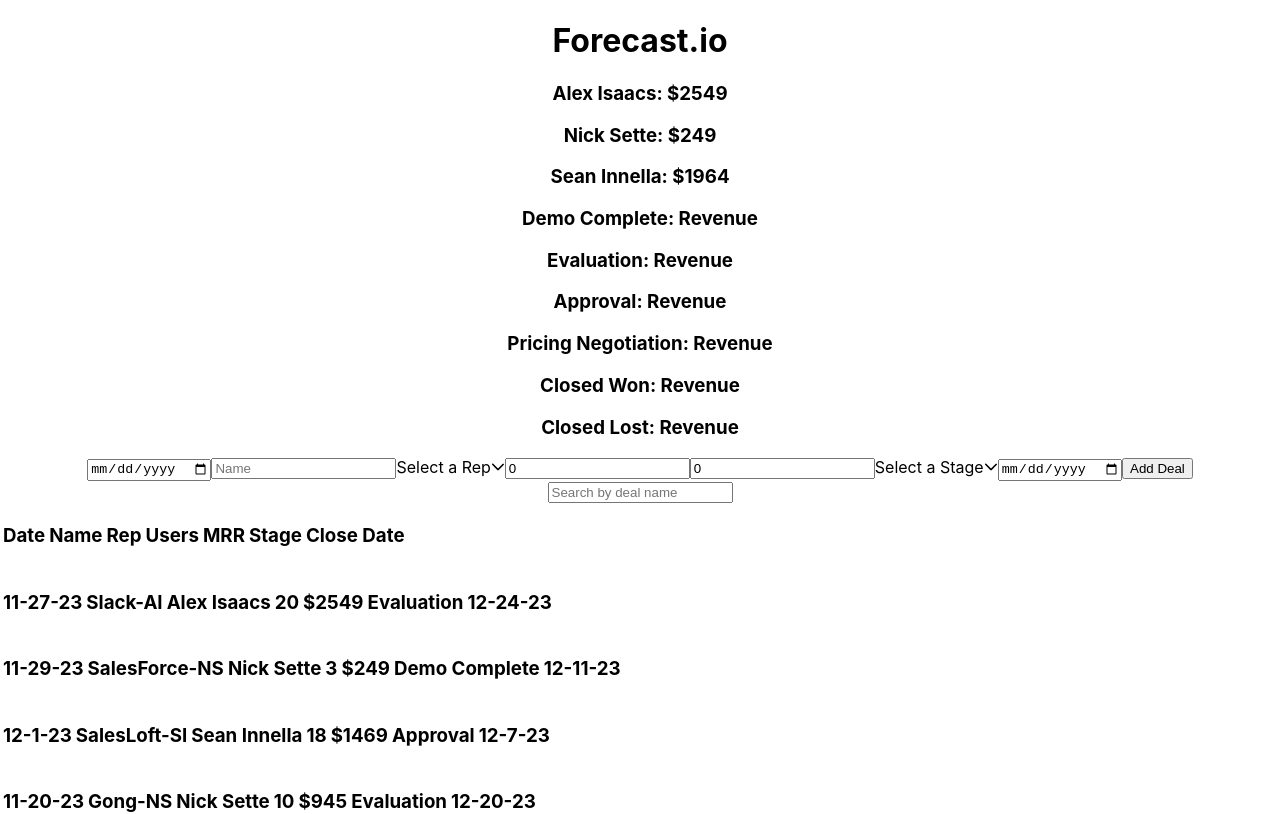
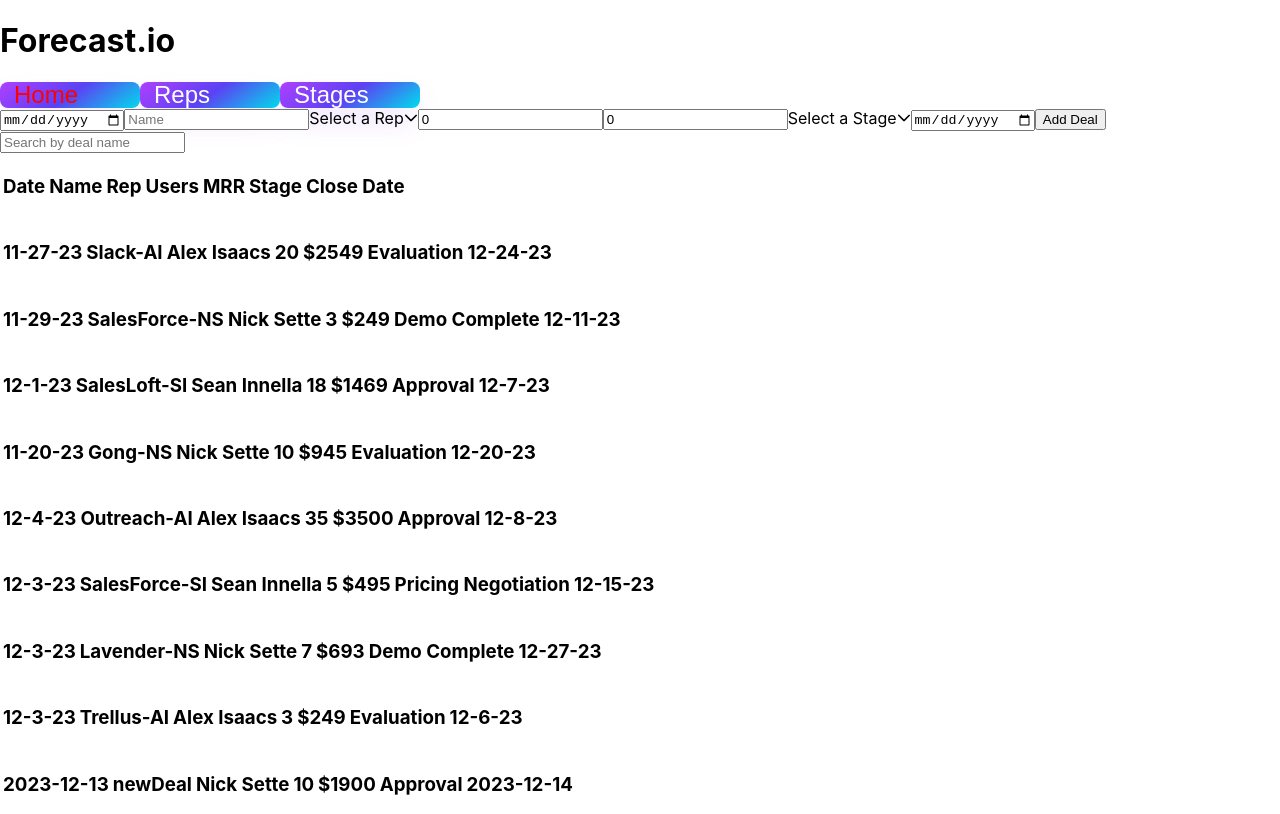
Before and after one commit to Alexisaacs18/salesForcasting, a React (Create React App) app in the folder sales-forcasting/: page / in a window 1280 px wide. Shown: the top 814 px of the page. Built offline with nearby package versions, Linux system fonts and the light colour scheme; data requests are answered from the project's data file.

Commit message:
React Routing

```diff
--- a/sales-forcasting/package.json
+++ b/sales-forcasting/package.json
@@ -9,6 +9,7 @@
     "primereact": "^10.2.1",
     "react": "^18.2.0",
     "react-dom": "^18.2.0",
+    "react-router-dom": "^6.20.1",
     "react-scripts": "5.0.1",
     "web-vitals": "^2.1.4"
   },
--- a/sales-forcasting/src/App.js
+++ b/sales-forcasting/src/App.js
@@ -1,26 +1,20 @@
+// App.js
 import React from 'react';
-import PipelineContainer from './Components/PipelineContainer';
-import RepPage from './Components/RepPage';
-import StagePage from './Components/StagePage';
-import ClosePage from './Components/ClosePage';
+import { Outlet } from 'react-router-dom';
 import Header from './Components/Header';
-import './App.css';
-import { PrimeReactProvider, PrimeReactContext } from 'primereact/api';
 
 
 function App() {
   return (
-    <PrimeReactProvider>
-      <div className="App">
+
+    <>
+      <header>
         <Header />
-        <RepPage />
-        <ClosePage />
-        <StagePage />
-        <PipelineContainer />
-      </div>
-    </PrimeReactProvider>
+      </header>
+      <Outlet />
+    </>
+  );
 
-  );
 }
 
 export default App;
--- a/sales-forcasting/src/Components/Header.js
+++ b/sales-forcasting/src/Components/Header.js
@@ -1,9 +1,38 @@
 import React from 'react';
+import { NavLink } from "react-router-dom";
+import { PrimeReactProvider } from 'primereact/api';
+import '../index.css';
+
+
 
 function Header() {
     return (
         <div className="Header">
             <h1>Forecast.io</h1>
+
+            <PrimeReactProvider>
+
+                <nav>
+                    <NavLink
+                        to="/"
+                        className="nav-link"
+                    >
+                        Home
+                    </NavLink>
+                    <NavLink
+                        to="/reps"
+                        className="nav-link"
+                    >
+                        Reps
+                    </NavLink>
+                    <NavLink
+                        to="/stages"
+                        className="nav-link"
+                    >
+                        Stages
+                    </NavLink>
+                </nav>
+            </PrimeReactProvider>
         </div>
     );
 }
--- a/sales-forcasting/src/Components/PipelineContainer.js
+++ b/sales-forcasting/src/Components/PipelineContainer.js
@@ -2,6 +2,7 @@
 import Deals from './Deals';
 import Search from './Search';
 import NewDealForm from './NewDealForm';
+
 
 function PipelineContainer() {
     const url = "http://localhost:3001/deals"
@@ -54,6 +55,7 @@
             {filteredDeals.map((deal) => (
                 <Deals key={deal.id} deal={deal} />
             ))}
+
         </div>
     );
 }
--- a/sales-forcasting/src/index.css
+++ b/sales-forcasting/src/index.css
@@ -11,3 +11,85 @@
   font-family: source-code-pro, Menlo, Monaco, Consolas, 'Courier New',
     monospace;
 }
+
+
+.nav-link {
+  align-items: center;
+  background-image: linear-gradient(144deg, #AF40FF, #5B42F3 50%, #00DDEB);
+  border: 0;
+  border-radius: 8px;
+  box-shadow: rgba(151, 65, 252, 0.2) 0 15px 30px -5px;
+  box-sizing: border-box;
+  color: #FFFFFF;
+  display: inline-block;
+  font-family: Phantomsans, sans-serif;
+  font-size: 20px;
+  justify-content: center;
+  line-height: 1em;
+  max-width: 100%;
+  min-width: 140px;
+  padding: 1px 14px;
+  text-decoration: none;
+  user-select: none;
+  -webkit-user-select: none;
+  touch-action: manipulation;
+  white-space: nowrap;
+  cursor: pointer;
+}
+
+.active {
+  color: red;
+}
+
+
+.button-63:active,
+.button-63:hover {
+  outline: 0;
+}
+
+@media (min-width: 768px) {
+  .nav-link {
+    font-size: 24px;
+    max-width: 16px;
+  }
+}
+
+
+
+
+/* CSS */
+.button-63 {
+  align-items: center;
+  background-image: linear-gradient(144deg, #AF40FF, #5B42F3 50%, #00DDEB);
+  border: 0;
+  border-radius: 8px;
+  box-shadow: rgba(151, 65, 252, 0.2) 0 15px 30px -5px;
+  box-sizing: border-box;
+  color: #FFFFFF;
+  display: flex;
+  font-family: Phantomsans, sans-serif;
+  font-size: 20px;
+  justify-content: center;
+  line-height: 1em;
+  max-width: 100%;
+  min-width: 140px;
+  padding: 19px 24px;
+  text-decoration: none;
+  user-select: none;
+  -webkit-user-select: none;
+  touch-action: manipulation;
+  white-space: nowrap;
+  cursor: pointer;
+}
+
+.button-63:active,
+.button-63:hover {
+  outline: 0;
+}
+
+@media (min-width: 768px) {
+  .button-63 {
+    font-size: 24px;
+    min-width: 196px;
+  }
+}
--- a/sales-forcasting/src/index.js
+++ b/sales-forcasting/src/index.js
@@ -1,17 +1,11 @@
 import React from 'react';
 import ReactDOM from 'react-dom/client';
 import './index.css';
-import App from './App';
-import reportWebVitals from './reportWebVitals';
+import { createBrowserRouter, RouterProvider } from 'react-router-dom';
+import routes from "./routes.js";
 
-const root = ReactDOM.createRoot(document.getElementById('root'));
-root.render(
-  <React.StrictMode>
-    <App />
-  </React.StrictMode>
-);
+// Create a BrowserRouter instance
+const router = createBrowserRouter(routes);
 
-// If you want to start measuring performance in your app, pass a function
-// to log results (for example: reportWebVitals(console.log))
-// or send to an analytics endpoint. Learn more: https://bit.ly/CRA-vitals
-reportWebVitals();
+const root = ReactDOM.createRoot(document.getElementById("root"));
+root.render(<RouterProvider router={router} />);
--- /dev/null
+++ b/sales-forcasting/src/routes.js
@@ -0,0 +1,28 @@
+// routes.js
+import App from "./App";
+import PipelineContainer from "./Components/PipelineContainer";
+import RepPage from "./Components/RepPage";
+import StagePage from "./Components/StagePage";
+
+const routes = [
+    {
+        path: "/",
+        element: <App />,
+        children: [
+            {
+                path: "/",
+                element: <PipelineContainer />,
+            },
+            {
+                path: "/reps",
+                element: <RepPage />,
+            },
+            {
+                path: "/stages",
+                element: <StagePage />,
+            },
+        ],
+    },
+];
+
+export default routes;
```
Also changed, not shown: 1 other file (tests, documents, lock files or other folders).
